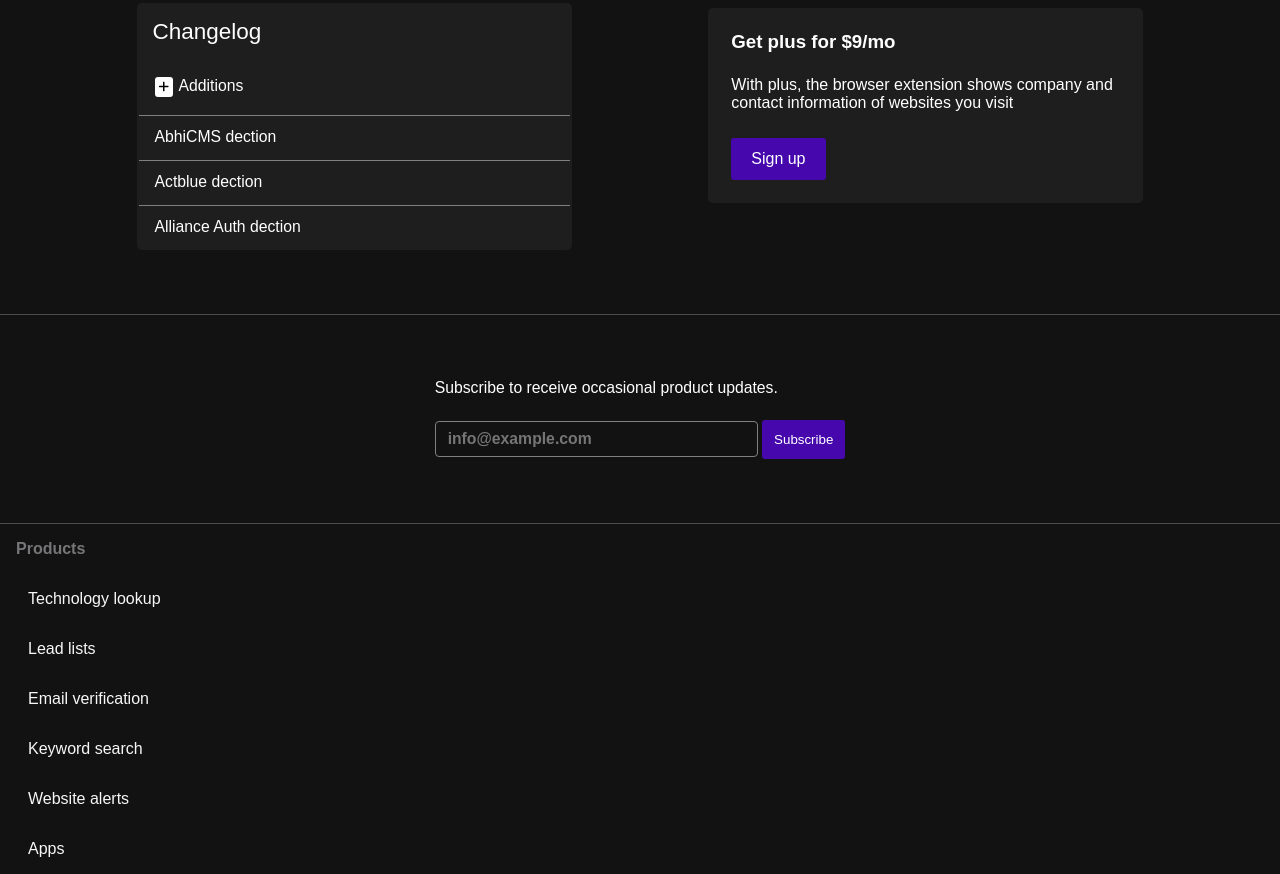
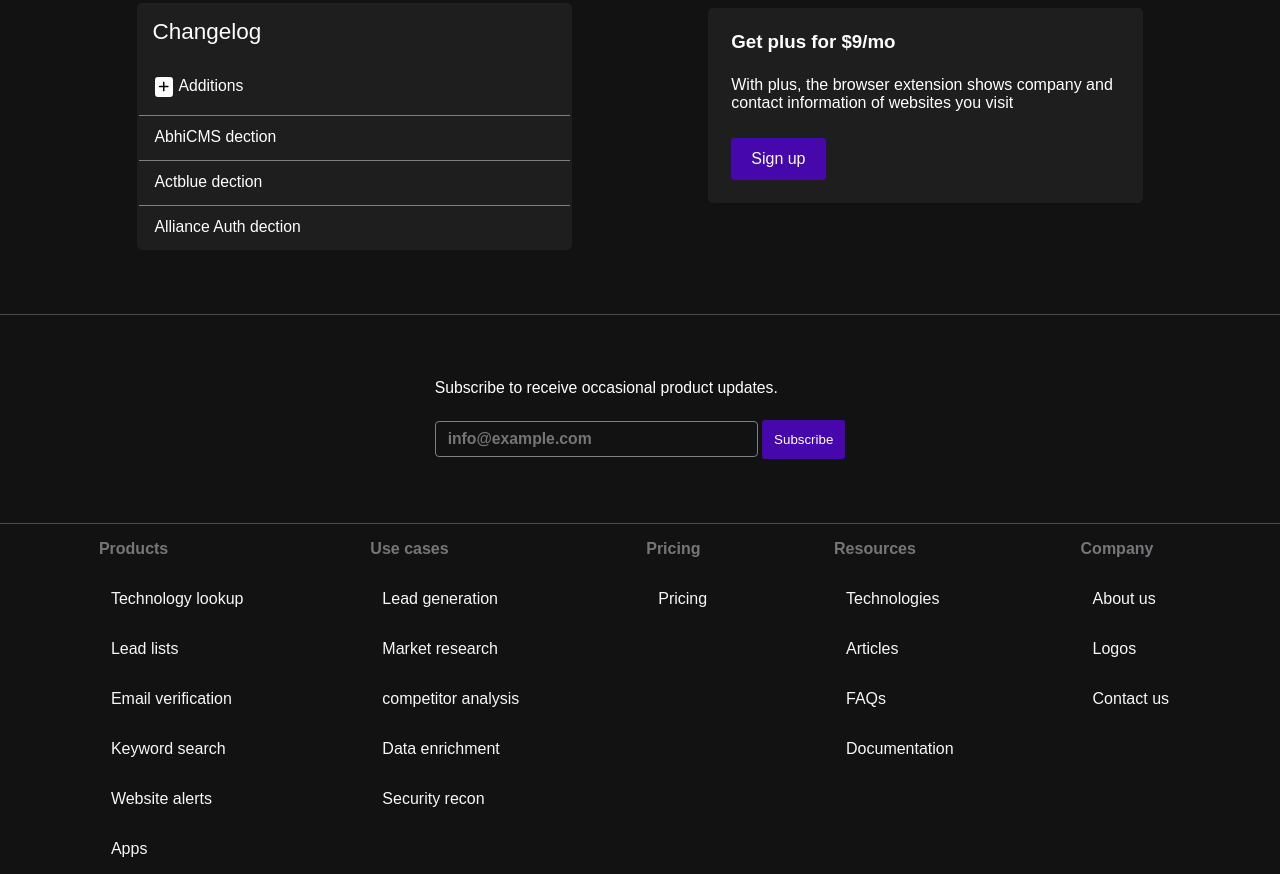
Before and after one commit to ankit-kr-maurya-82/Clone, a plain HTML site: page Wappalyzer/upgraded.html in a window 1280 px wide. Shown: the part 361-1235 px from the top of the page. Drawn offline with Linux system fonts and the light colour scheme.

Commit message:
footer add

```diff
--- a/Wappalyzer/upgraded.html
+++ b/Wappalyzer/upgraded.html
@@ -64,7 +64,7 @@
             </div>
     </section>
 
-    <footer>
+    <footer class="index_footer">
         <div class="foot_list">
           <h4>Products</h4>
           <ul class="foot_list_one">
@@ -76,6 +76,39 @@
             <li><a href="">Apps</a></li>
           </ul>
         </div>
+        <div class="foot_list">
+          <h4>Use cases</h4>
+          <ul class="foot_list_one">
+            <li><a href="">Lead generation</a></li>
+            <li><a href="">Market research</a></li>
+            <li><a href="">competitor analysis</a></li>
+            <li><a href="">Data enrichment</a></li>
+            <li><a href="">Security recon</a></li>
+          </ul>
+        </div>
+        <div class="foot_list">
+          <h4>Pricing</h4>
+          <ul class="foot_list_one">
+            <li><a href="">Pricing</a></li>
+          </ul>
+        </div>
+        <div class="foot_list">
+          <h4>Resources</h4>
+          <ul class="foot_list_one">
+            <li><a href="">Technologies</a></li>
+            <li><a href="">Articles </a></li>
+            <li><a href="">FAQs</a></li>
+            <li><a href="">Documentation</a></li>
+          </ul>
+        </div>
+        <div class="foot_list">
+          <h4>Company</h4>
+          <ul class="foot_list_one">
+            <li><a href="">About us</a></li>
+            <li><a href="">Logos </a></li>
+            <li><a href="">Contact us</a></li>
+          </ul>
+        </div>
       </footer>
 
 
```
Lines whose indentation alone changed are shown as unchanged.
